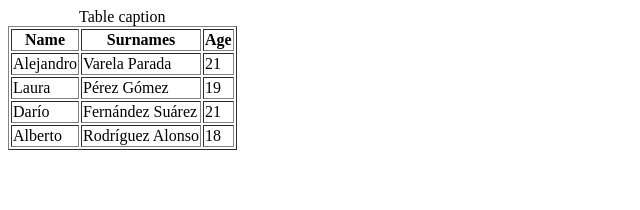
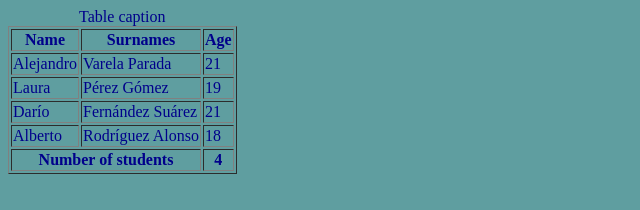
Before and after one commit to alejandrovap/github-html, a plain HTML site: page index.html in a window 1280 px wide. Shown: the whole page, without its empty margins (0-640 px from the left). Drawn offline with Linux system fonts and the light colour scheme.

Commit message:
style.css added

```diff
--- a/index.html
+++ b/index.html
@@ -1,18 +1,24 @@
 <!DOCTYPE html>
 <html lang="en">
+
 <head>
     <meta charset="UTF-8">
     <meta name="viewport" content="width=device-width, initial-scale=1.0">
     <title>GitHub</title>
+    <link rel="stylesheet" href="style.css">
 </head>
+
 <body>
     <table border="1">
         <caption>Table caption</caption>
+        <thead>
             <tr>
                 <th>Name</th>
                 <th>Surnames</th>
                 <th>Age</th>
             </tr>
+        </thead>
+        <tbody>
             <tr>
                 <td>Alejandro</td>
                 <td>Varela Parada</td>
@@ -33,6 +39,14 @@
                 <td>Rodríguez Alonso</td>
                 <td>18</td>
             </tr>
+        </tbody>
+        <tfoot>
+            <tr>
+                <th colspan="2">Number of students</th>
+                <th>4</th>
+            </tr>
+        </tfoot>
     </table>
 </body>
+
 </html>
--- /dev/null
+++ b/style.css
@@ -0,0 +1,4 @@
+body{
+    background-color: cadetblue;
+    color: darkblue;
+}
```
Lines whose indentation alone changed are shown as unchanged.
